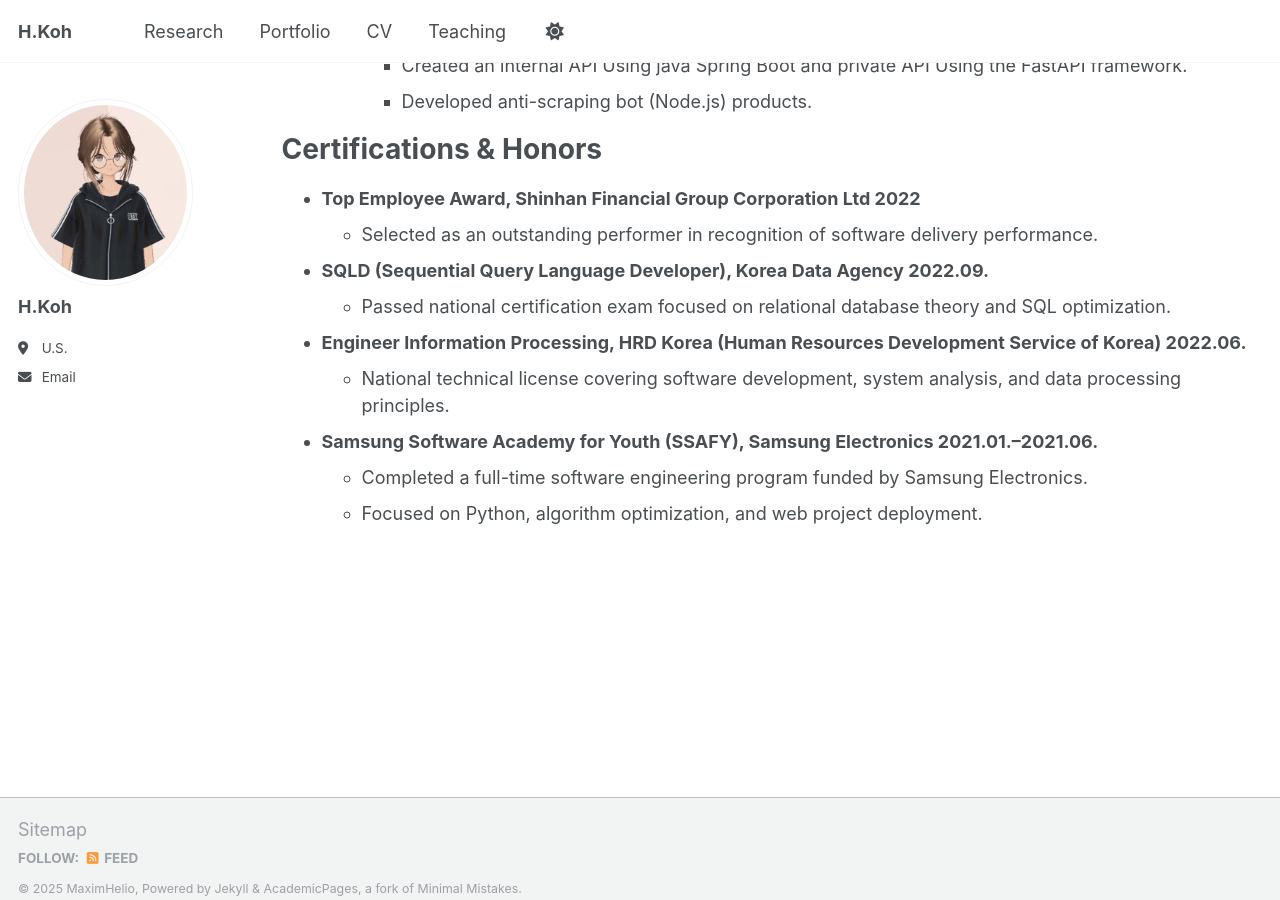
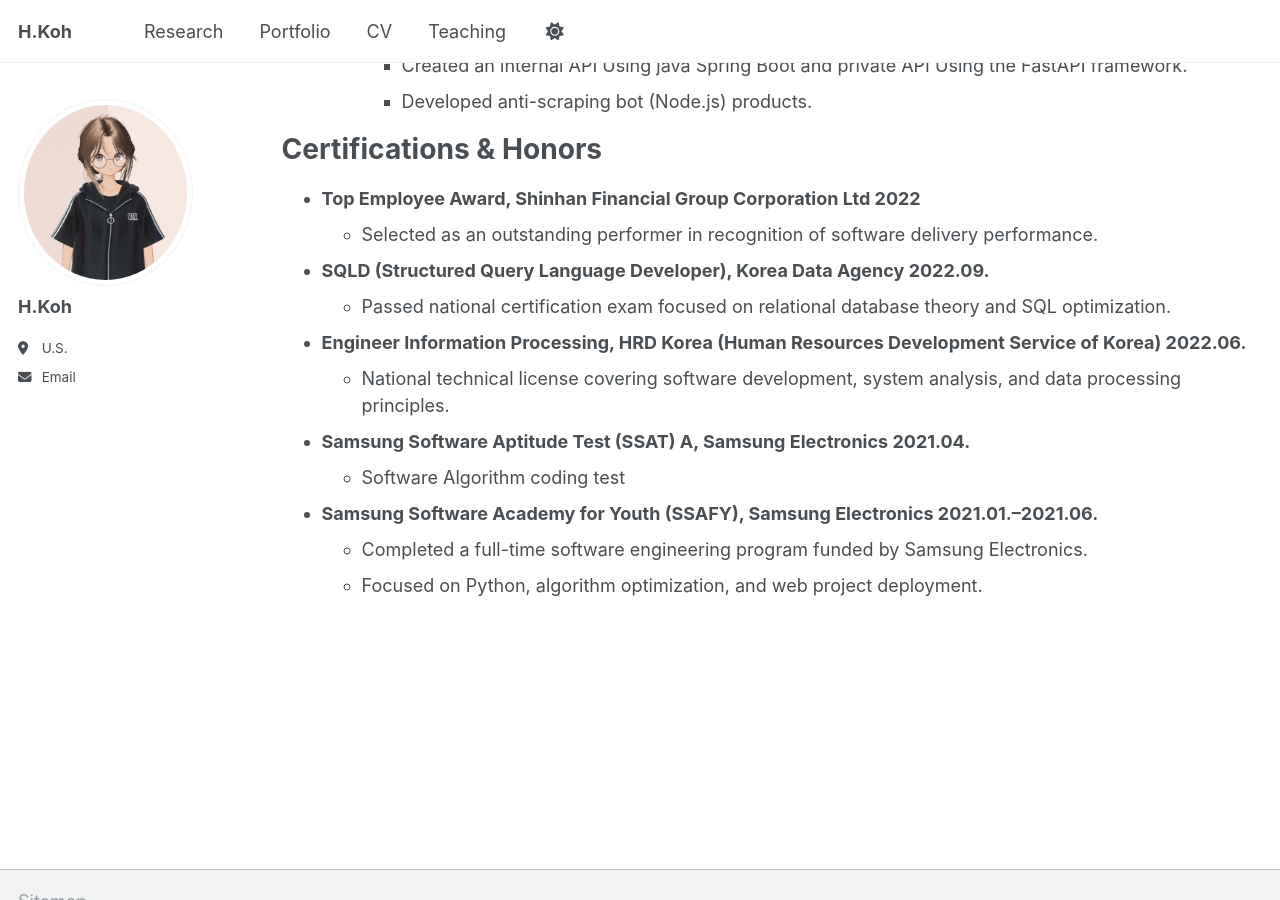
Before and after one commit to MaximHelio/MaximHelio.github.io, a Jekyll site: the page built from _pages/cv.md, in a window 1280 px wide and 900 px high, scrolled down 1435 px. Built offline with Jekyll 4.4.1, drawn with Linux system fonts in a browser that asks for light colours; some of the changed text lies outside the part shown.

```diff
--- a/_pages/cv.md
+++ b/_pages/cv.md
@@ -56,12 +56,15 @@ Certifications & Honors
 * **Top Employee Award, Shinhan Financial Group Corporation Ltd 2022**
   * Selected as an outstanding performer in recognition of software delivery performance.
 
-* **SQLD (Sequential Query Language Developer), Korea Data Agency 2022.09.**
+* **SQLD (Structured Query Language Developer), Korea Data Agency 2022.09.**
   * Passed national certification exam focused on relational database theory and SQL optimization.
 
 * **Engineer Information Processing, HRD Korea (Human Resources Development Service of Korea) 2022.06.**
   * National technical license covering software development, system analysis, and data processing principles.
 
+* **Samsung Software Aptitude Test (SSAT) A, Samsung Electronics 2021.04.**
+  * Software Algorithm coding test
+
 * **Samsung Software Academy for Youth (SSAFY), Samsung Electronics 2021.01.–2021.06.**
   * Completed a full-time software engineering program funded by Samsung Electronics.
   * Focused on Python, algorithm optimization, and web project deployment.
```
Also changed, not shown: other parts of _pages/cv.md (+1 -1 lines), _pages/teaching.md (+2 -2 lines).
